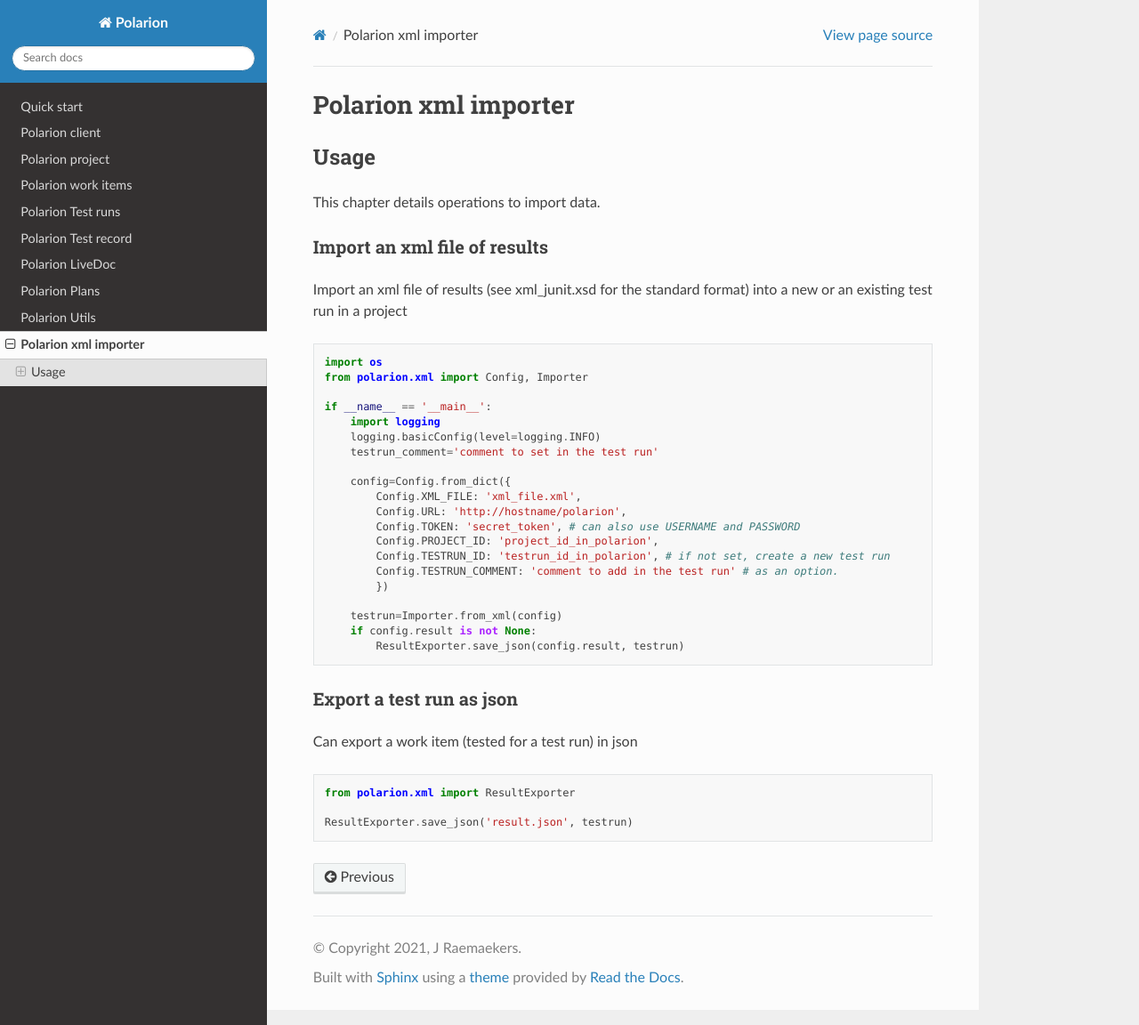
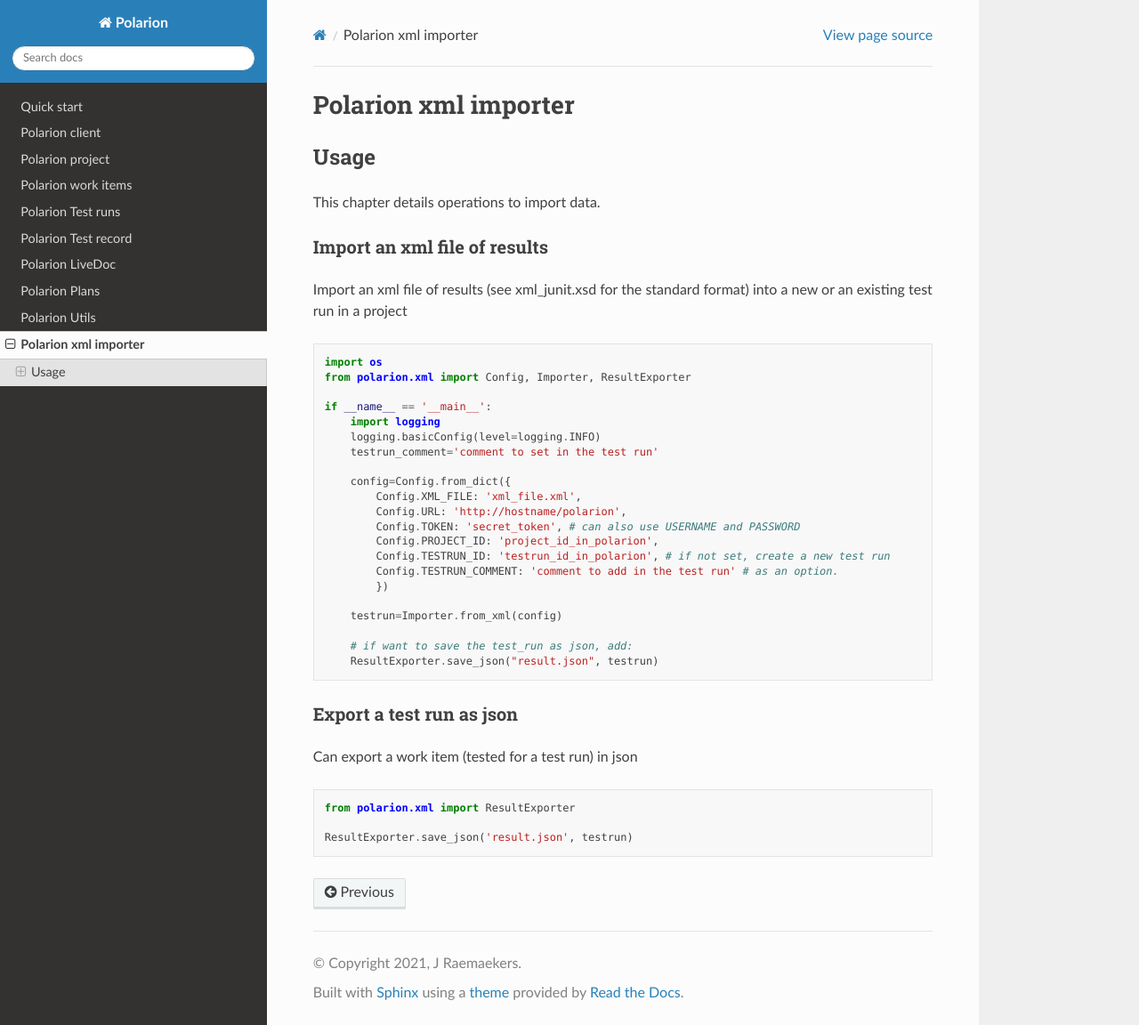
Before and after one commit to jesper-raemaekers/python-polarion, a Sphinx documentation site: the page built from docs/xml.rst, in a window 1280 px wide and 1152 px high. Shown: the whole window at 89% size. Built offline with Sphinx 7.4.7 and the Read the Docs theme 2.0.0, drawn with Linux system fonts in a browser that asks for light colours.

Commit message:
#82 jesper's remarks

```diff
--- a/docs/xml.rst
+++ b/docs/xml.rst
@@ -16,7 +16,7 @@
 .. code:: python
 
     import os
-    from polarion.xml import Config, Importer
+    from polarion.xml import Config, Importer, ResultExporter
 
     if __name__ == '__main__':
         import logging
@@ -33,8 +33,9 @@
             })
 
         testrun=Importer.from_xml(config)
-        if config.result is not None:
-            ResultExporter.save_json(config.result, testrun)
+
+        # if want to save the test_run as json, add:
+        ResultExporter.save_json("result.json", testrun)
 
 
 Export a test run as json
```
Also changed, not shown: 1 other file.
